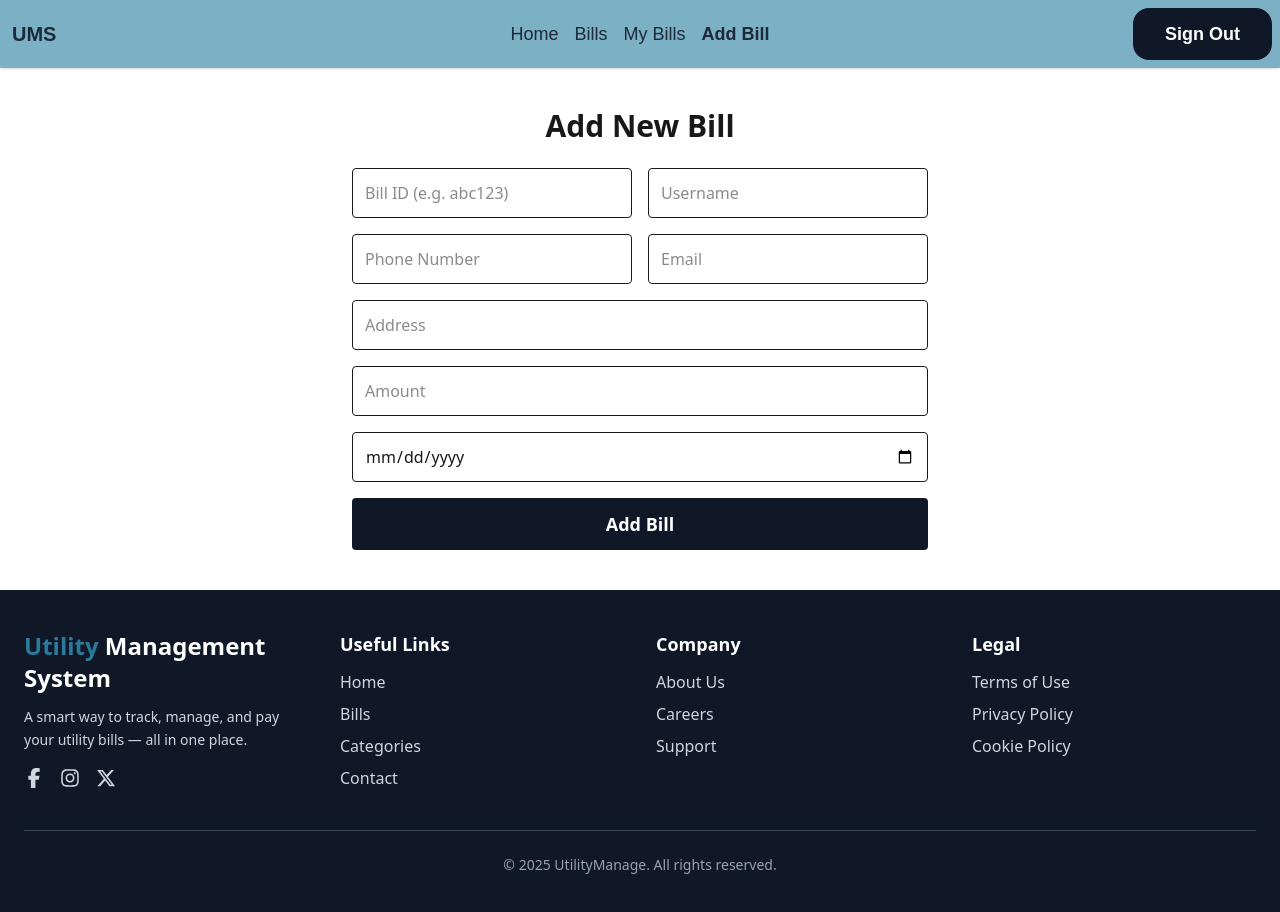
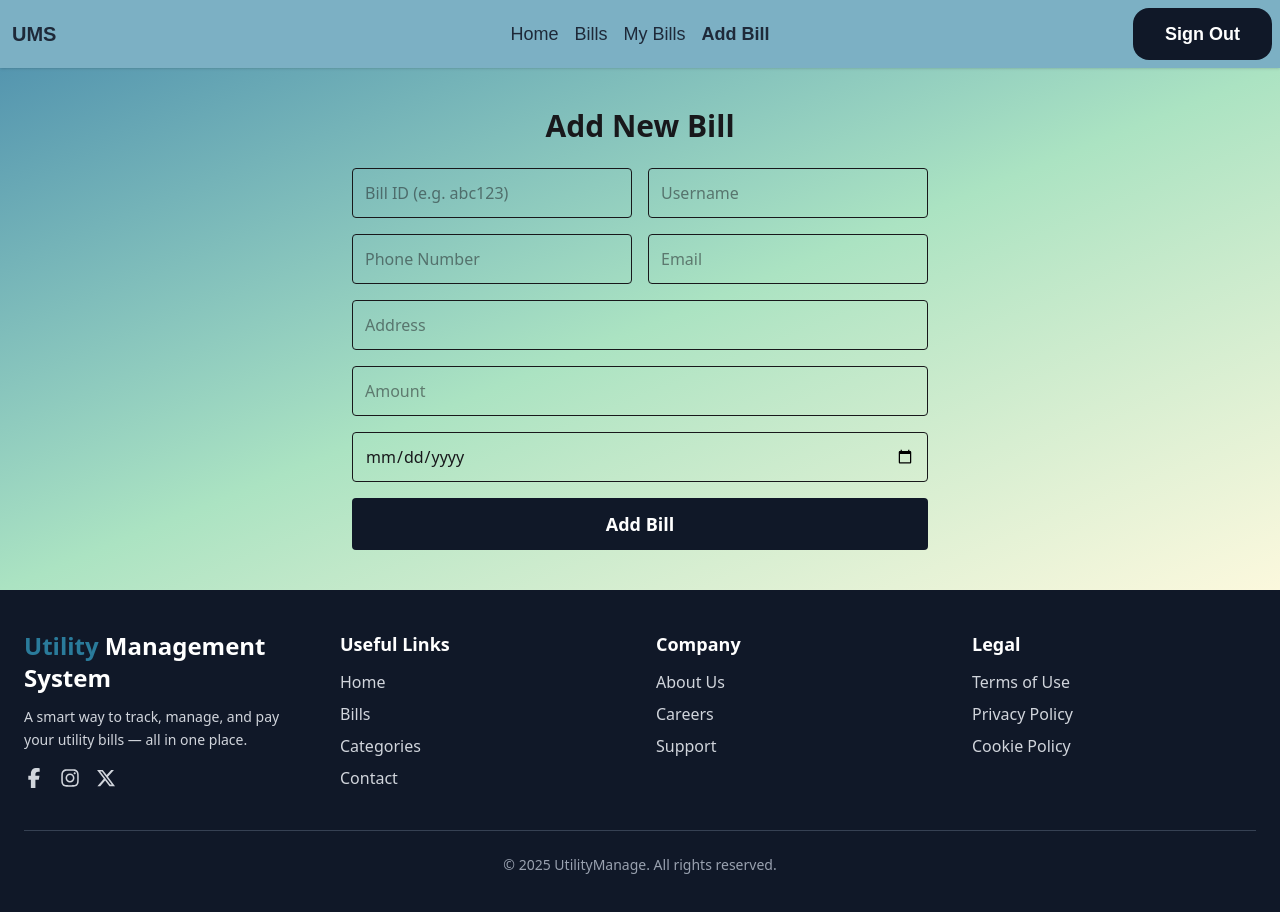
Before and after one commit to am-mahmud/ums-client, a React (Vite) app: page /addbills in a window 1280 px wide. Shown: the top 912 px of the page. Built offline with nearby package versions, Linux system fonts and the light colour scheme; no server answers; sample sign-in values are in the browser's storage; a web font is replaced by a local one.

Commit message:
Decoration mybill and addbill

```diff
--- a/src/pages/AddBill/AddBill.jsx
+++ b/src/pages/AddBill/AddBill.jsx
@@ -1,3 +1,4 @@
+import { div } from 'framer-motion/client';
 import React, { useState } from 'react';
 
 const AddBill = () => {
@@ -42,7 +43,8 @@ const AddBill = () => {
   };
 
   return (
-    <div className="max-w-xl mx-auto py-10 text-center">
+    <div className='bg-linear-to-br from-[#2A7B9B]/80 via-[#57C785]/50 to-[#EDDD53]/20'>
+      <div className="max-w-xl mx-auto py-10 text-center ">
         <h1 className="text-3xl font-bold">Add New Bill</h1>
 
         <form onSubmit={handleAddBill} className="mt-6 grid grid-cols-1 md:grid-cols-2 gap-4">
@@ -112,6 +114,8 @@ const AddBill = () => {
           </div>
         </form>
       </div>
+    </div>
+
   );
 };
 
--- a/src/pages/MyBills/MyBills.jsx
+++ b/src/pages/MyBills/MyBills.jsx
@@ -54,6 +54,8 @@ const MyBills = () => {
     };
 
     return (
+
+        <div className="bg-linear-to-br from-[#2A7B9B]/80 via-[#57C785]/50 to-[#EDDD53]/20">
             <div className="max-w-6xl mx-auto py-10 px-4 min-h-screen">
                 <h1 className="text-3xl font-bold mb-4 text-gray-900 dark:text-gray-100">
                     My Paid Bills
@@ -132,6 +134,9 @@ const MyBills = () => {
                     )}
                 </div>
             </div>
+        </div>
+
+
     );
 };
 
```
Lines whose indentation alone changed are shown as unchanged.
